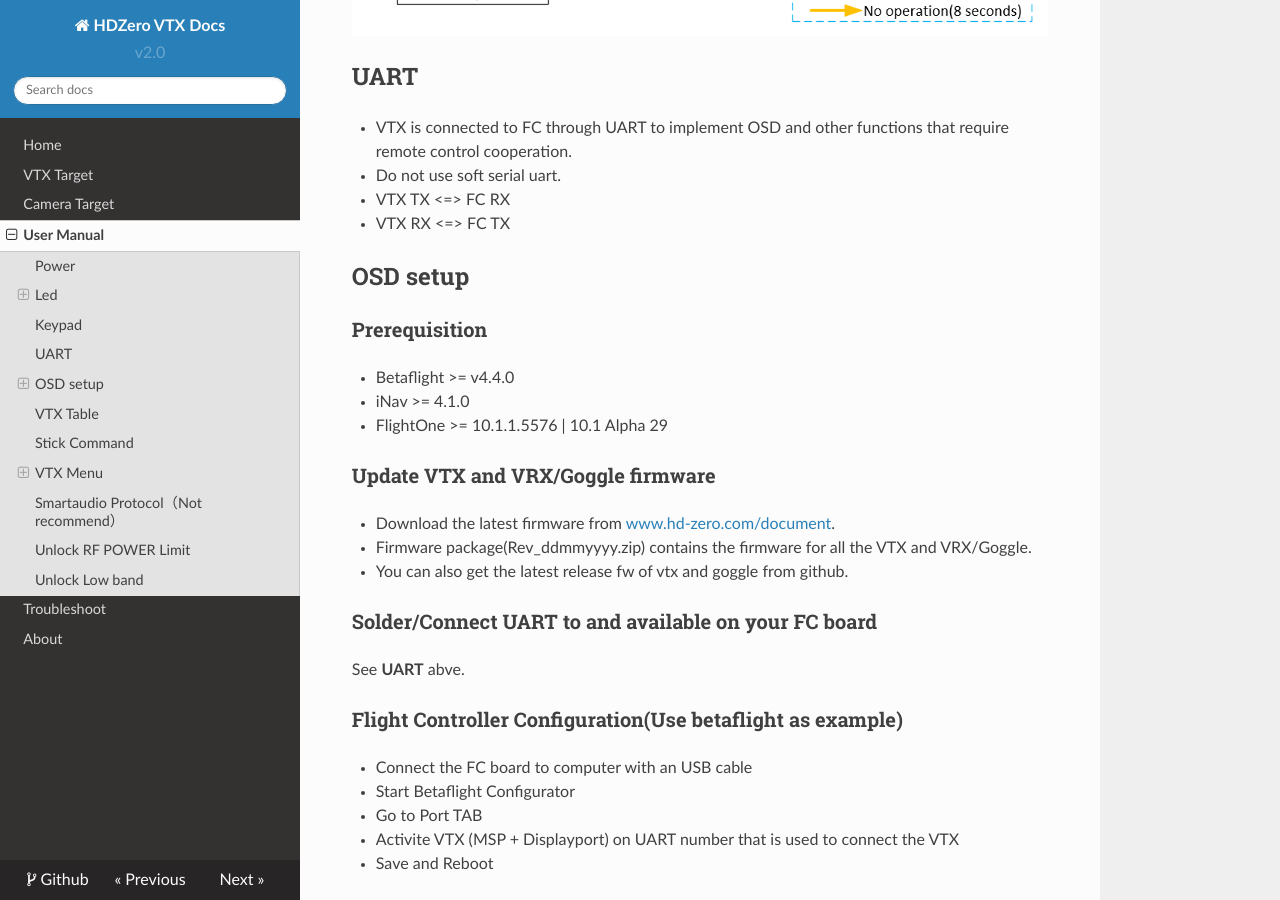
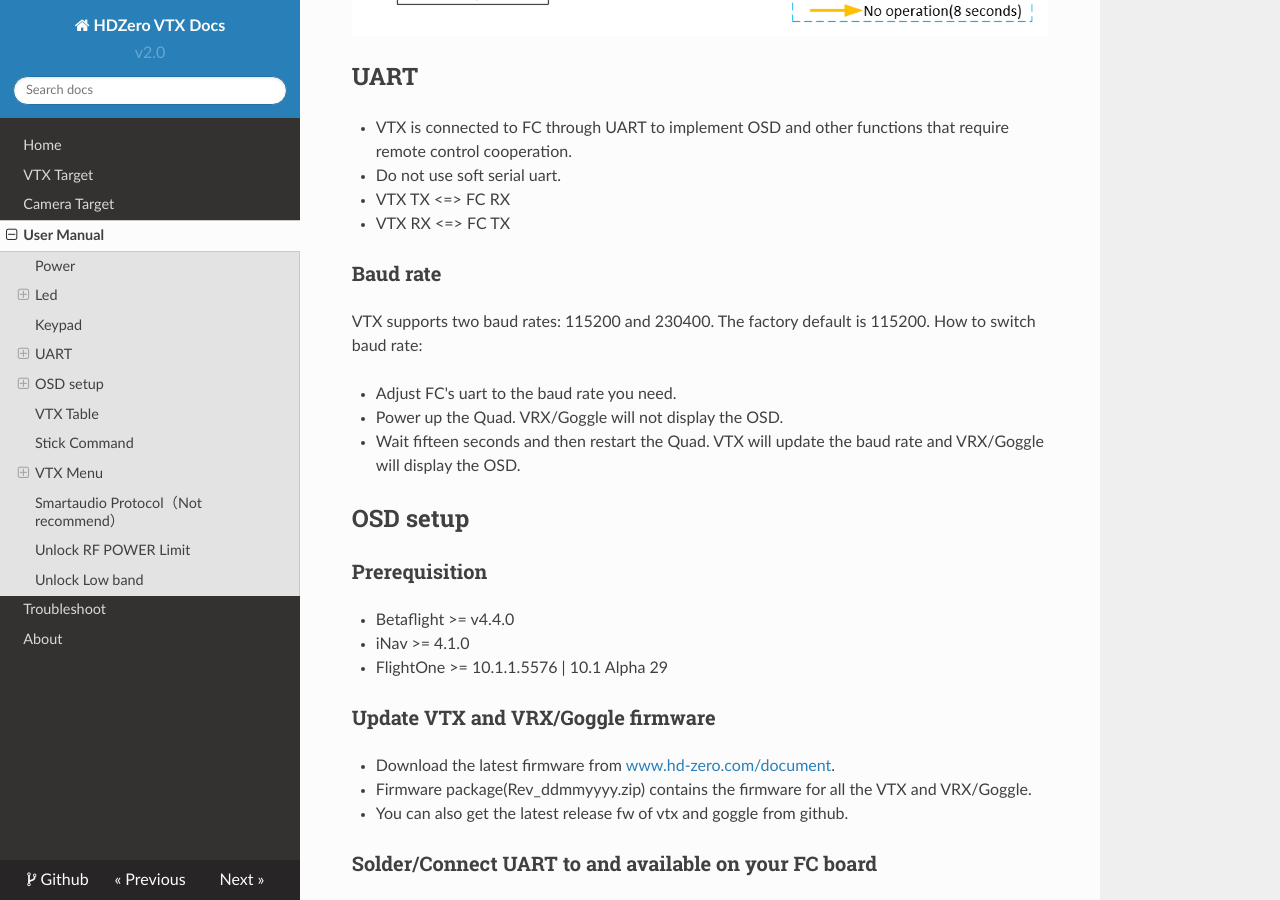
Before and after one commit to hd-zero/hdzero-vtx-docs, an MkDocs documentation site: the page built from docs/vtx_user_manual.md, in a window 1280 px wide and 900 px high, scrolled down 1493 px. Built offline with MkDocs 1.6.1, drawn with Linux system fonts in a browser that asks for light colours; nearby versions of some CDN libraries.

Commit message:
add description to modify VTX baud rate

```diff
--- a/docs/vtx_user_manual.md
+++ b/docs/vtx_user_manual.md
@@ -19,7 +19,6 @@ The VTX lights up when powered on and goes off when powered off. It will not fla
 Working status indicator light.
 
 - Flicker 3x after boot indicates MSP signaling is detected.
-
 - Specific modes are represented with patterns of long (1s) and short (1/4s) pulses, within a 4s timeframe
 
 <img src="https://raw.githubusercontent.com/hd-zero/hdzero-vtx-docs/main/site/img/LED_Patterns.png" style="width:100">
@@ -39,6 +38,15 @@ Note not all VTXes support keypad.
 - Do not use soft serial uart.
 - VTX TX <=> FC RX
 - VTX RX <=> FC TX
+
+### Baud rate
+
+VTX supports two baud rates: 115200 and 230400. The factory default is 115200.
+How to switch baud rate:
+
+- Adjust FC's uart to the baud rate you need.
+- Power up the Quad. VRX/Goggle will not display the OSD.
+- Wait fifteen seconds and then restart the Quad. VTX will update the baud rate and VRX/Goggle will display the OSD.
 
 ## OSD setup
 
```
